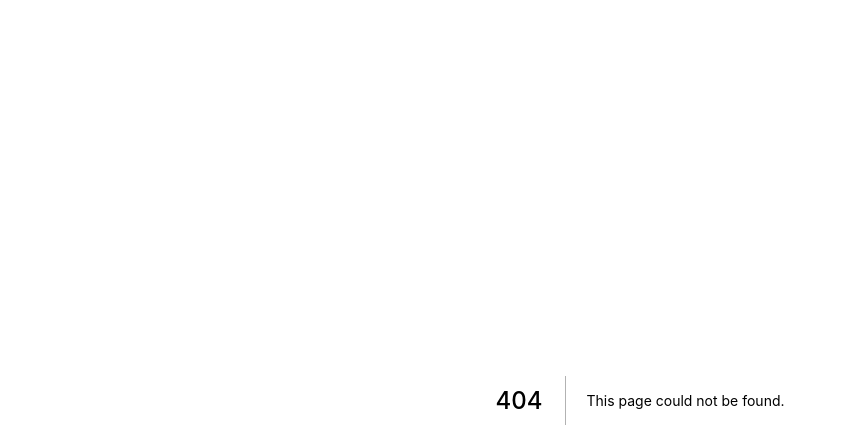
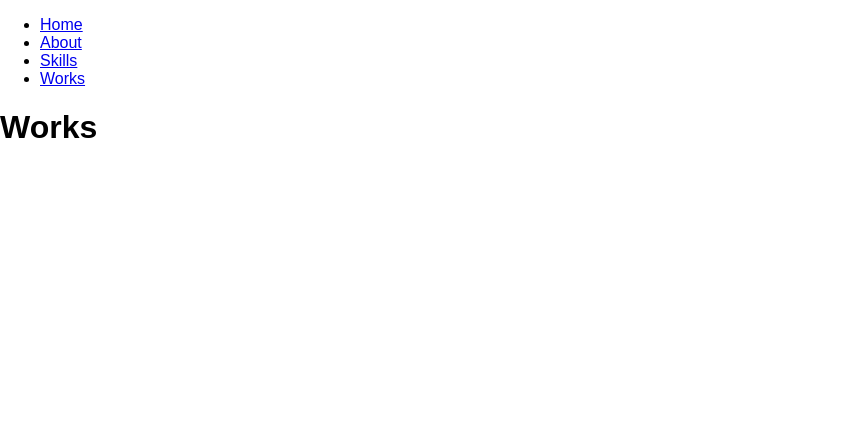
Before and after one commit to dwevins/nextjs-portfolio, a Next.js app: page /works in a window 1280 px wide. Before the commit this address had no page. Shown: the top 448 px of the page, without its empty margins (0-847 px from the left). Built offline with nearby package versions, Linux system fonts and the light colour scheme.

Commit message:
add about, skills, works pages

```diff
--- /dev/null
+++ b/pages/works.js
@@ -0,0 +1,9 @@
+import { Page } from '../components'
+
+const Works = () => (
+  <Page>
+    <h1>Works</h1>
+  </Page>
+)
+
+export default Works
```
Also changed, not shown: pages/about.js (added, +9 -0 lines), pages/skills.js (added, +9 -0 lines).
